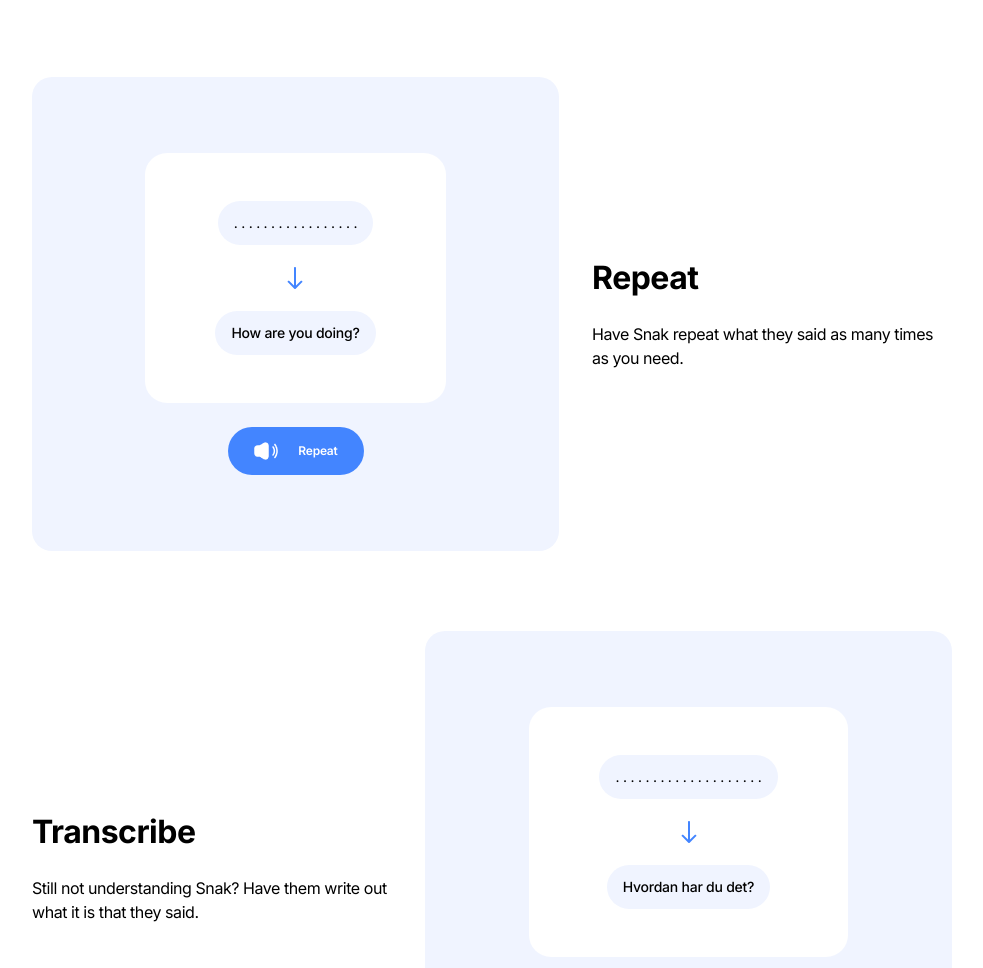
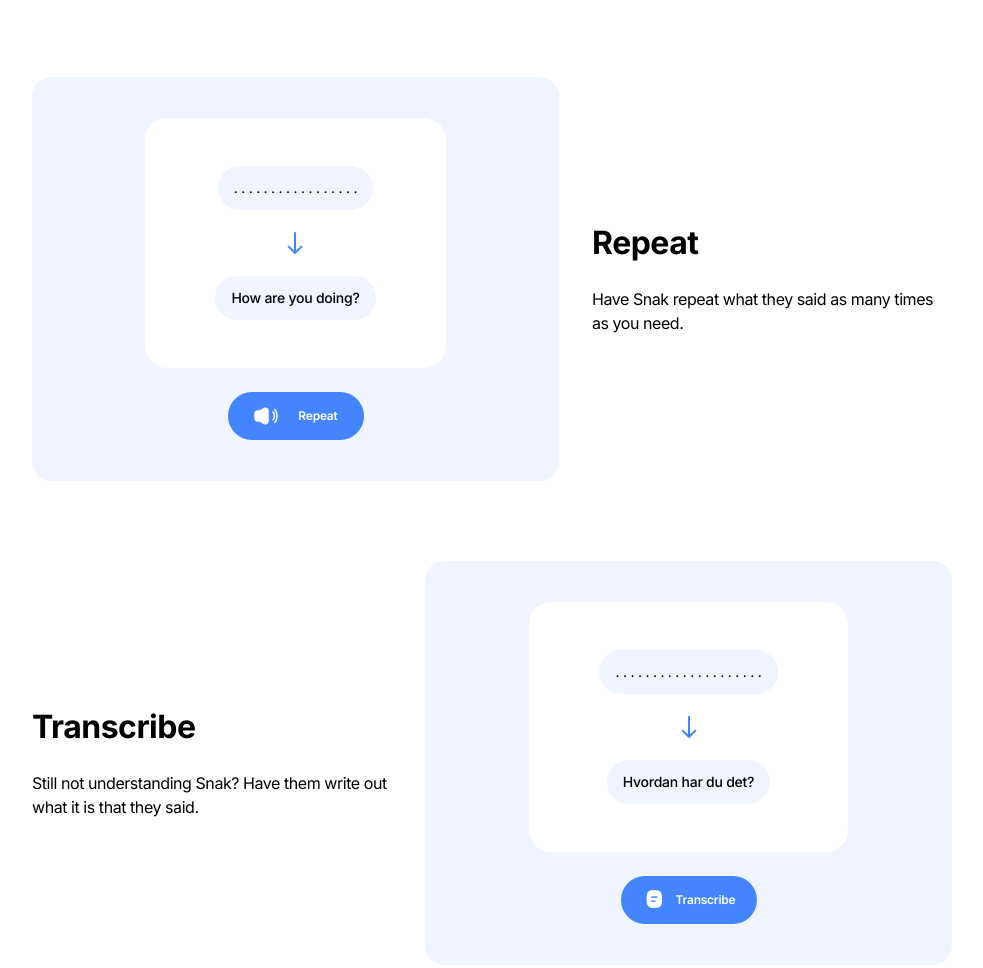
Before and after one commit to Sidejar/snak-marketing, a Gatsby site: page / in a window 1280 px wide. Shown: the part 1360-2328 px from the top of the page, without its empty margins (148-1131 px from the left). Built offline with nearby package versions, Linux system fonts and the light colour scheme; Gatsby itself is replaced by a stand-in of ours.

Commit message:
fix snackVoice Com design

```diff
--- a/src/components/SnackVoice/index.js
+++ b/src/components/SnackVoice/index.js
@@ -20,7 +20,11 @@
 }) => {
   return (
     <div
-      className={`max-w-full md:max-w-[527px] w-full py-[48px] md:py-[55px] lg:py-[76px] px-5 md:px-[34px] lg:px-[41px] bg-bgPrimary rounded-[20px] flex flex-col items-center gap-6 ${className}`}
+      className={`max-w-full md:max-w-[527px] w-full ${
+        btn
+          ? "py-[52px] md:py-[55px] lg:py-[76px] px-[49px] md:px-[55px] lg:px-[76px]"
+          : "py-[48px] md:py-[34px] lg:py-[41px] px-5 md:px-[55px] lg:px-[76px]"
+      } bg-bgPrimary rounded-[20px] flex flex-col items-center gap-6 ${className}`}
     >
       <div
         className={`w-full md:w-auto rounded-[22px] bg-white flex flex-col items-center gap-[22px] ${
```
